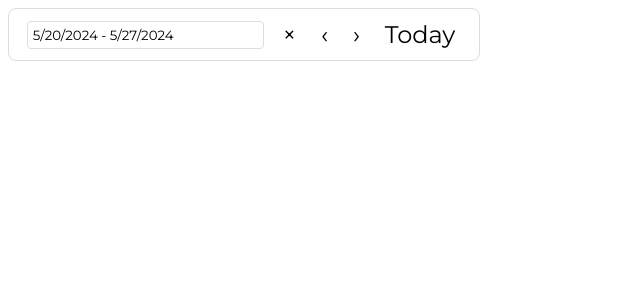
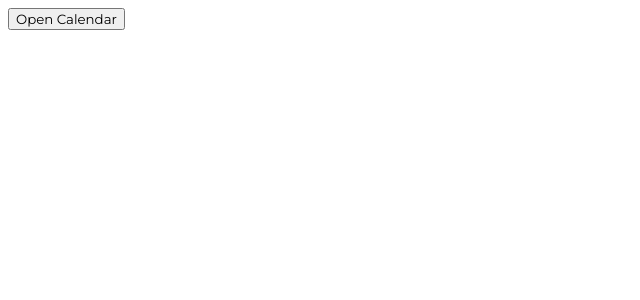
Before and after one commit to frankie-frank-frank/web-versioning-ui, a Vue app: page / in a window 1280 px wide. Shown: the top 300 px of the page, without its empty margins (0-640 px from the left). Built offline with nearby package versions, Linux system fonts and the light colour scheme.

Commit message:
added new styles and functionalities

```diff
--- a/src/components/CalendarModal.vue
+++ b/src/components/CalendarModal.vue
@@ -1,44 +1,63 @@
 <template>
-    <div class="date-range-picker">
-      <div class="header">
-          <input
-          type="text"
-          v-model="dateRange"
-          @focus="toggleDatePicker"
-          @input="handleDateInput"
-          />
+  <div>
+      <button @click="toggleDatePickerVisibility">{{ showDatePicker ? 'Close Calendar' : 'Open Calendar' }}</button> <br><br>
+      <div class="new_calendar_date_range_picker" v-show="showDatePicker">
+        <div class="new_calendar_header">
+          <div class="new_calendar_input_wrapper">
+          <input type="text" v-model="dateRange" @focus="toggleDatePicker" @input="handleDateInput" class="new_calendar_date_input"/>
+          <button id="new_calendar_code_counter">&lt;/&gt; <span style="padding-left: 2px;"> 2</span> </button>
+          </div>
+          <div id="new_calendar_arrows_wrapper">
+
               <button @click="clearDates">×</button>
-        <button @click="prevMonth">‹</button>
-        <button @click="nextMonth">›</button>
-        <button @click="selectToday">Today</button>
+
+              <div style="display:flex; align-items: center; margin-left: auto;">
+                    <button class="new_calendar_date_picker_arrows">
+                        <svg @click="prevMonth" class="new_calendar_arrow" xmlns="http://www.w3.org/2000/svg" width="20" height="20" viewBox="0 0 20 20" fill="none">
+                    <path d="M12.5 15L7.5 10L12.5 5" stroke="#34404B" stroke-width="1.5" stroke-linecap="square" stroke-linejoin="round"/>
+                    </svg>
+                    <svg @click="nextMonth" class="new_calendar_arrow" xmlns="http://www.w3.org/2000/svg" width="20" height="20" viewBox="0 0 20 20" fill="none">
+                    <path d="M7.5 15L12.5 10L7.5 5" stroke="#34404B" stroke-width="1.5" stroke-linecap="square" stroke-linejoin="round"/>
+                    </svg>
+                </button>
+                  <button @click="selectToday" id="new_calendar_select_today">Today</button>
+              </div>
+          </div>
         </div>
         <div>
 
         </div>
-      <div v-if="showDatePicker" class="datepicker-container">
-        <div class="calendar-wrapper">
-          <div class="calendar" ref="startCalendar">
-            <div class="month">
+        <div class="new_calendar_datepicker_container">
+          <div class="new_calendar_wrapper">
+            <div class="new_calendar" ref="startCalendar">
+              <div class="new_calendar_month" style="text-align: center;">
                 <span>{{ startMonth }} {{ startYear }}</span>
               </div>
-            <div class="days">
-              <div class="day" v-for="(day, index) in daysInMonth(startYear, startMonthIndex)" :key="index" :class="{ selected: isSelected(day, startMonthIndex), highlighted: isHighlighted(day, startMonthIndex) }" @click="selectDate(day, startMonthIndex)">
+              <div class="new_calendar_days_of_week">
+                  <div v-for="(dayName, index) in dayNames" :key="index" class="new_calendar_day_of_week">{{ dayName }}</div>
+              </div>
+              <div class="new_calendar_days">
+                <div class="new_calendar_day" v-for="(day, index) in daysInMonth(startYear, startMonthIndex)" :key="index" :class="{ selected: isSelected(day, startMonthIndex), highlighted: isHighlighted(day, startMonthIndex) }" @click="selectDate(day, startMonthIndex)">
                   {{ day }}
                 </div>
               </div>
             </div>
-          <div class="calendar" ref="endCalendar">
-            <div class="month">
+            <div class="new_calendar" ref="endCalendar">
+              <div class="new_calendar_month">
                 <span>{{ endMonth }} {{ endYear }}</span>
               </div>
-            <div class="days">
-              <div class="day" v-for="(day, index) in daysInMonth(endYear, endMonthIndex)" :key="index" :class="{ selected: isSelected(day, endMonthIndex), highlighted: isHighlighted(day, endMonthIndex) }" @click="selectDate(day, endMonthIndex)">
+              <div class="new_calendar_days_of_week">
+                  <div v-for="(dayName, index) in dayNames" :key="index" class="new_calendar_day_of_week">{{ dayName }}</div>
+              </div>
+              <div class="new_calendar_days">
+                <div class="new_calendar_day" v-for="(day, index) in daysInMonth(endYear, endMonthIndex)" :key="index" :class="{ selected: isSelected(day, endMonthIndex), highlighted: isHighlighted(day, endMonthIndex) }" @click="selectDate(day, endMonthIndex)">
                   {{ day }}
                 </div>
               </div>
             </div>
           </div>
 
+        </div>
       </div>
   </div>
 </template>
@@ -48,9 +67,10 @@
 
 export default {
   setup() {
+    const showDatePicker = ref(false);
     const startDate = ref(null);
     const endDate = ref(null);
-      const showDatePicker = ref(false);
+  //   const showDatePicker = ref(true);
     const dateRange = ref('');
     const today = new Date();
 
@@ -58,7 +78,7 @@
     const startYear = ref(today.getFullYear());
     const endMonthIndex = ref(today.getMonth() + 1);
     const endYear = ref(today.getFullYear());
-
+    const dayNames = ['Su', 'Mo', 'Tu', 'We', 'Th', 'Fr', 'Sa'];
     const monthNames = ["January", "February", "March", "April", "May", "June", "July", "August", "September", "October", "November", "December"];
 
     const startMonth = computed(() => monthNames[startMonthIndex.value]);
@@ -78,19 +98,24 @@
       dateRange.value = `${formatDate(start)} - ${formatDate(end)}`;
     });
 
+    const toggleDatePickerVisibility = () => {
+    showDatePicker.value = !showDatePicker.value;
+  };
+
     const daysInMonth = (year, monthIndex) => {
       return new Array(new Date(year, monthIndex + 1, 0).getDate()).fill(null).map((_, index) => index + 1);
     };
 
     const toggleDatePicker = () => {
-        showDatePicker.value = !showDatePicker.value;
+      showDatePicker.value = showDatePicker.value;
     };
 
     const clearDates = () => {
       startDate.value = null;
       endDate.value = null;
-        dateRange.value = '';
-        showDatePicker.value = false;
+      // dateRange.value = '';
+      dateRange.value = '--/--/---- - --/--/----';
+      showDatePicker.value = true;
     };
 
     const isSelected = (day, monthIndex) => {
@@ -173,9 +198,11 @@
     };
 
     return {
+      dayNames,
       startDate,
       endDate,
       showDatePicker,
+      toggleDatePickerVisibility,
       dateRange,
       startMonthIndex,
       startYear,
@@ -199,32 +226,57 @@
 </script>
 
 <style>
-  .date-range-picker {
-    display: flex;
+.new_calendar_date_range_picker {
   flex-direction: column;
   align-items: center;
-    width: 450px;
+  width: 512px;
   border: 1px solid #ddd;
   border-radius: 8px;
   padding: 10px;
   background-color: #fff;
 }
 
-  .header {
+.new_calendar_date_picker_arrows{
   display: flex;
-    justify-content: space-evenly;
+  align-items:  center;
+}
+
+.new_calendar_arrow{
+  margin-bottom: 0px;
+  margin-left: 4px;
+  border-radius: 4px;
+  border: 1px solid var(--Grey-200, #E6E7E8);
+  background: var(--Grey-White, #FFF);
+  box-shadow: 0px 1px 2px 0px rgba(26, 40, 53, 0.09); padding: 4px 8px;
+}
+
+.new_calendar_input_wrapper{
+  display: flex;
+  align-items: center;
+  justify-content: space-between;
+  width: 50%;
+  padding: 4px;
+  border: 1px solid #ddd;
+  border-radius: 4px;
+}
+
+.new_calendar_header {
+  display: flex;
   align-items: center;
   width: 100%;
 }
 
-  .header input {
-    width: 50%;
-    padding: 5px;
-    border: 1px solid #ddd;
-    border-radius: 4px;
+ .new_calendar_date_input {
+  padding: 6px; border: none;
+  font-size: 12px;
+  font-weight: 500;
 }
 
-  .header button {
+.new_calendar_date_input:focus {
+  outline: none;
+}
+
+.new_calendar_header button {
   background: none;
   border: none;
   cursor: pointer;
@@ -232,53 +284,76 @@
   font-size: 1.5em;
 }
 
-  .datepicker-container {
+.new_calendar_datepicker_container {
   margin-top: 10px;
   display: flex;
   flex-direction: column;
   align-items: center;
 }
 
-  .calendar-wrapper {
+.new_calendar_wrapper {
   display: flex;
   justify-content: space-between;
   width: 100%;
 }
 
-  .calendar {
-    width: 50%;
+.new_calendar {
+  width: 100%;
   padding: 10px;
-    /* border: 1px solid #ddd; */
   border-radius: 4px;
+  font-size: 12px;
+  font-weight: 500;
 }
 
-  .month {
-    display: flex;
-    justify-content: space-between;
-    align-items: center;
+#new_calendar_code_counter{
+  border-radius: 4px; background: #449FF4; padding: 5px 7px; font-size: 12px; color: #fff; font-weight: 700; display: flex
+}
+
+#new_calendar_arrows_wrapper{
+  display: flex; align-items: center; justify-content: space-between; width: 50%;
+}
+
+#new_calendar_select_today{
+  font-size: 12px; font-weight: 600; border-radius: 4px;
+  border: 1px solid var(--Grey-200, #E6E7E8);
+  background: var(--Grey-White, #FFF);
+  box-shadow: 0px 1px 2px 0px rgba(26, 40, 53, 0.09); padding: 8px;
+}
+
+.new_calendar_month {
+  text-align: center;
   margin-bottom: 10px;
 }
 
-  .days {
+.new_calendar_days_of_week{
+  margin-bottom: 10px;
+}
+
+.new_calendar_days, .new_calendar_days_of_week {
   display: grid;
   grid-template-columns: repeat(7, 1fr);
+  text-align: center;
 }
 
-  .day {
+.new_calendar_day {
   text-align: center;
   padding: 5px;
   /* margin: 2px; */
   cursor: pointer;
 }
 
-  .day.selected {
-    background-color: green;
-    color: red;
-    /* border-radius: 50%; */
+.new_calendar_day:hover{
+  background: #03C191;
+  transition: .1s ease-in-out;
 }
 
-  .day.highlighted {
-    background-color: #cce5ff;
-    /* border-radius: 50%; */
+.new_calendar_day.selected {
+  background: #03C191;
+  /* border-radius: 12px 0px 0px 12px; */
+  color: #fff;
+}
+
+.new_calendar_day.highlighted {
+  background-color: #D7FFED;
 }
 </style>
```
Lines whose indentation alone changed are shown as unchanged.
